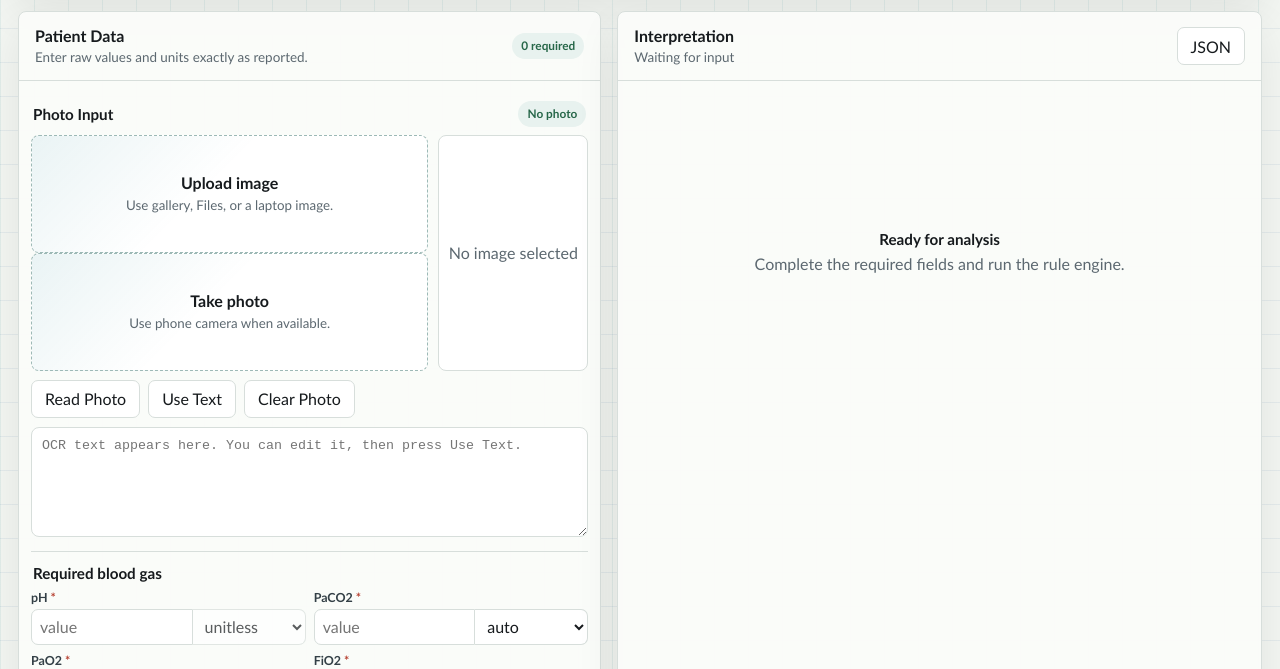
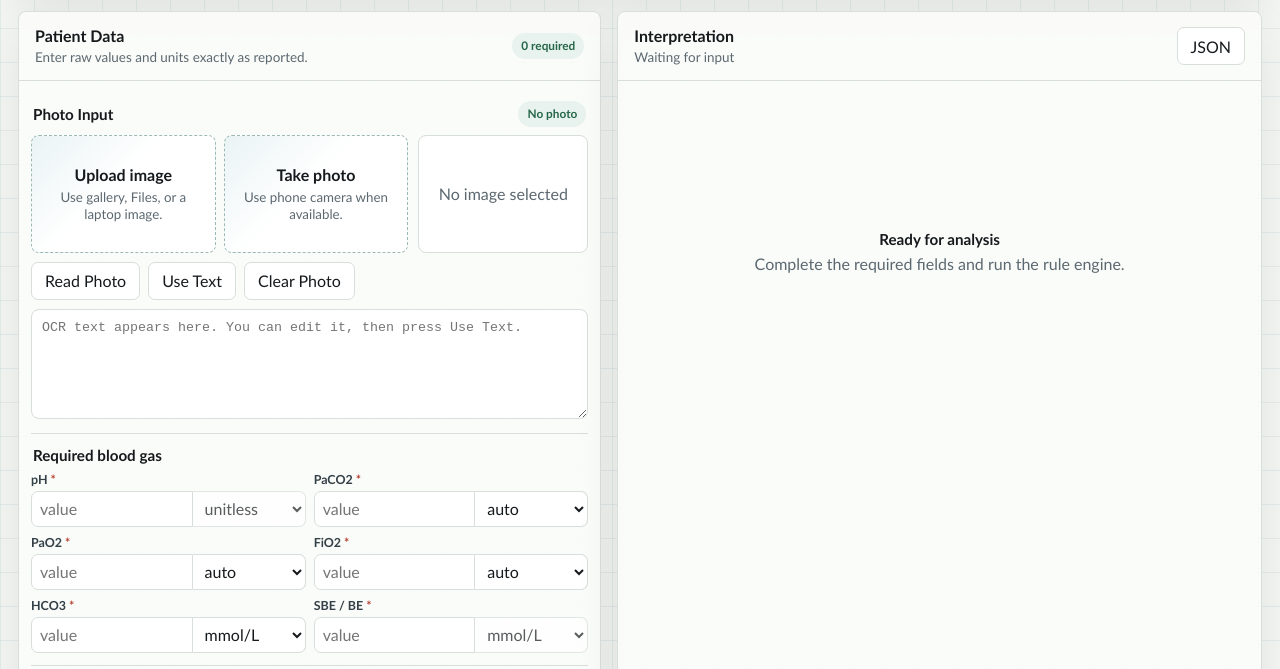
Before and after one commit to shaktimishra84/abg-photo-interpreter, a website: page index.html in a window 1280 px wide. Shown: the part 108-777 px from the top of the page. Drawn offline with Linux system fonts and the light colour scheme; a script that the page names is missing.

Commit message:
Update styles.css for upload controls

```diff
--- a/styles.css
+++ b/styles.css
@@ -230,7 +230,13 @@ h3 {
 .photo-grid {
   display: grid;
   gap: 10px;
-  grid-template-columns: minmax(0, 1fr) 150px;
+  grid-template-columns: minmax(0, 1fr) 170px;
+}
+
+.photo-inputs {
+  display: grid;
+  gap: 8px;
+  grid-template-columns: repeat(2, minmax(0, 1fr));
 }
 
 .photo-drop {
@@ -244,7 +250,7 @@ h3 {
   cursor: pointer;
   display: grid;
   min-height: 118px;
-  padding: 16px;
+  padding: 14px;
   place-content: center;
   text-align: center;
 }
@@ -678,6 +684,7 @@ select:focus {
   .field-grid,
   .flags-grid,
   .photo-grid,
+  .photo-inputs,
   .two-col,
   .metric-grid {
     grid-template-columns: 1fr;
```
